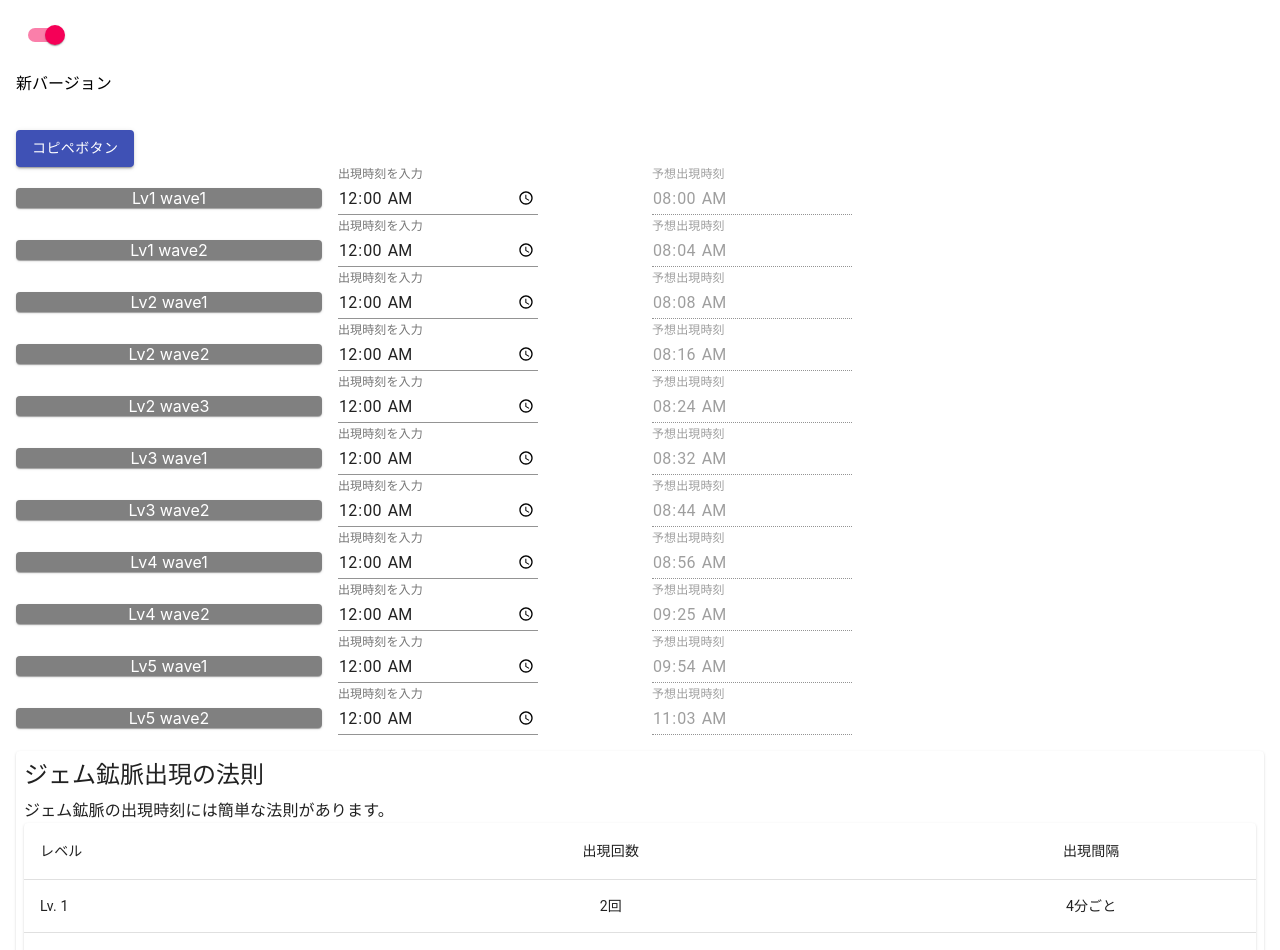
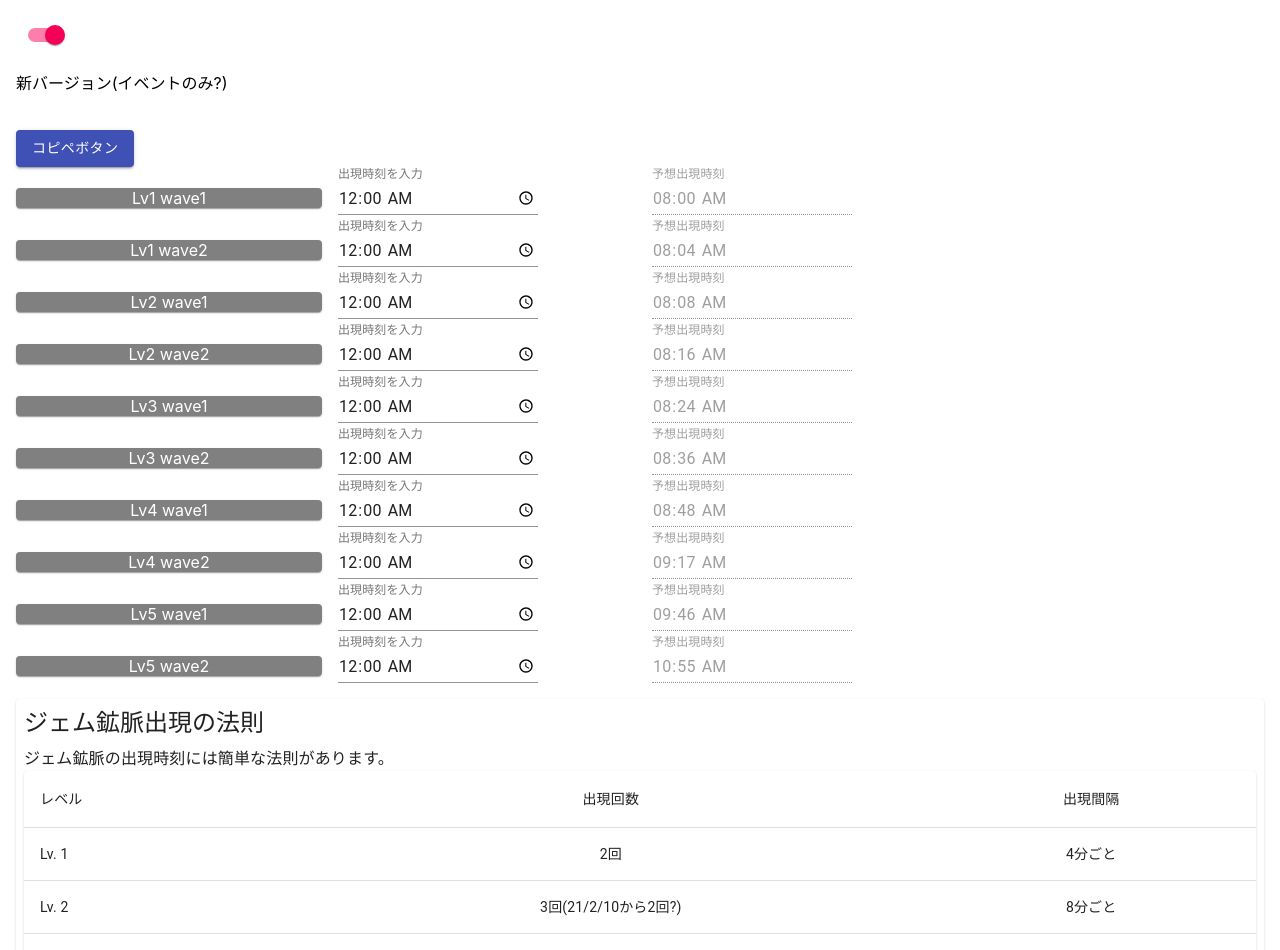
Before and after one commit to ikarino/gemlodes_timer, a React (Create React App) app: page / in a window 1280 px wide. Shown: the top 950 px of the page. Built offline with nearby package versions, Linux system fonts and the light colour scheme.

Commit message:
wave modification

```diff
--- a/src/App.tsx
+++ b/src/App.tsx
@@ -29,7 +29,7 @@ function App() {
 
   const waves = wave ? new_waves : old_waves;
 
-  const text = wave ? <p>新バージョン</p> : <p>旧バージョン</p>
+  const text = wave ? <p>新バージョン(イベントのみ?)</p> : <p>旧バージョン(KVK)</p>
 
   function setMinutesByWave(wave: number, newWaveMinute: number) {
     setMinutes(newWaveMinute - waves[wave].dmin);
--- a/src/components/Description.tsx
+++ b/src/components/Description.tsx
@@ -56,7 +56,7 @@ export default function Discription() {
               <TableCell component="th" scope="row">
                 Lv. 2
               </TableCell>
-              <TableCell align="center">3回</TableCell>
+              <TableCell align="center">3回(21/2/10から2回?)</TableCell>
               <TableCell align="center">8分ごと</TableCell>
             </TableRow>
             <TableRow>
--- a/src/components/func.ts
+++ b/src/components/func.ts
@@ -3,14 +3,12 @@ export const new_waves = [
   { index: 1, title: "Lv1 wave2", dmin: 4 },
   { index: 2, title: "Lv2 wave1", dmin: 8 },
   { index: 3, title: "Lv2 wave2", dmin: 16 },
-  { index: 4, title: "Lv2 wave3", dmin: 24 },
-  { index: 5, title: "Lv3 wave1", dmin: 32 },
-  { index: 6, title: "Lv3 wave2", dmin: 44 },
-  { index: 7, title: "Lv4 wave1", dmin: 56 },
-  { index: 8, title: "Lv4 wave2", dmin: 85 },
-  // { index: 9, title: "Lv4 wave3", dmin: 114 },
-  { index: 10, title: "Lv5 wave1", dmin: 114 },
-  { index: 11, title: "Lv5 wave2", dmin: 114+69 },
+  { index: 4, title: "Lv3 wave1", dmin: 24 },
+  { index: 5, title: "Lv3 wave2", dmin: 36 },
+  { index: 6, title: "Lv4 wave1", dmin: 48 },
+  { index: 7, title: "Lv4 wave2", dmin: 48+29 },
+  { index: 8, title: "Lv5 wave1", dmin: 48+29*2 },
+  { index: 9, title: "Lv5 wave2", dmin: 48+29*2+69 },
 ]
 
 export const old_waves = [
```
Also changed, not shown: 1 other file (tests, documents, lock files or other folders).
